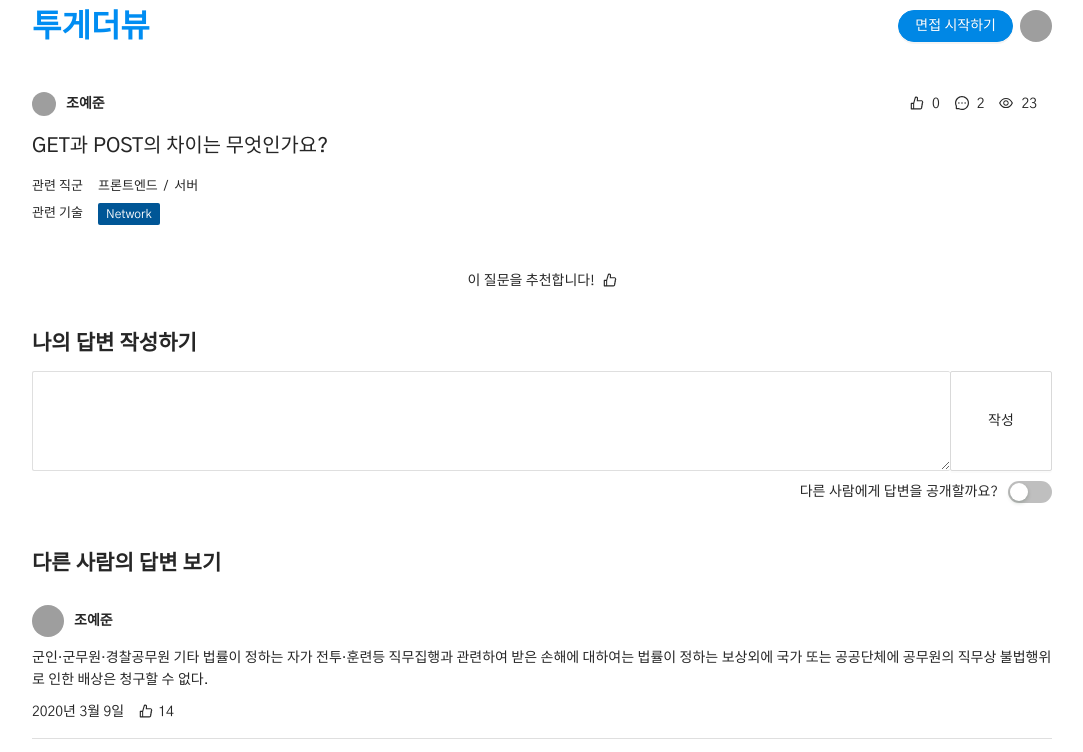
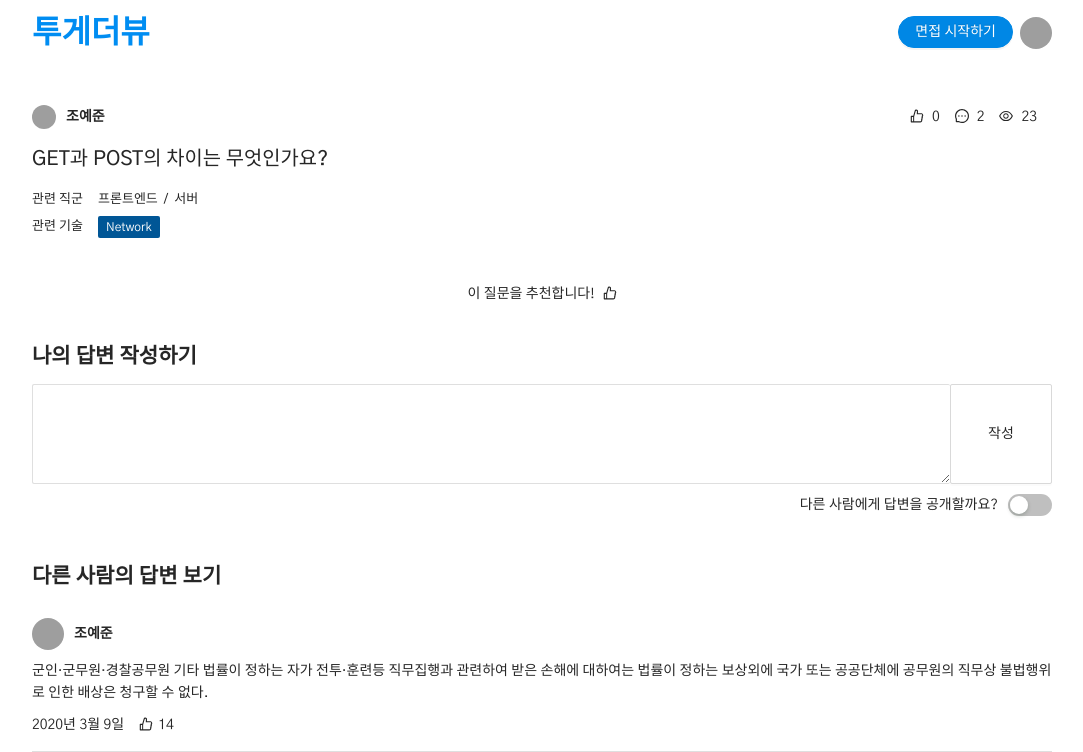
Before and after one commit to togather-view/togather-view-demo, a Next.js app: page /question/10 in a window 1280 px wide. Shown: the top 752 px of the page, without its empty margins (98-1181 px from the left). Built offline with nearby package versions, Linux system fonts and the light colour scheme; grey boxes are pictures that could not be loaded; a web font is replaced by a local one.

Commit message:
fix: set header height responsive

```diff
--- a/src/styles/Layout.module.scss
+++ b/src/styles/Layout.module.scss
@@ -4,7 +4,11 @@
   min-height: 100vh;
 
   .header {
-    height: $height-header-mobile;
+    height: $height-header-desktop;
+
+    @include tablet {
+      height: $height-header-mobile;
+    }
 
     display: flex;
     justify-content: center;
--- a/src/styles/_mixin.scss
+++ b/src/styles/_mixin.scss
@@ -62,6 +62,7 @@ $breakpoint-desktop: 1200px;
 
 // Variables
 $max-width: 1020px;
+$height-header-desktop: 65px;
 $height-header-mobile: 52px;
 $layout-margin-x-desktop: 64px;
 $layout-margin-x-mobile: 24px;
```
